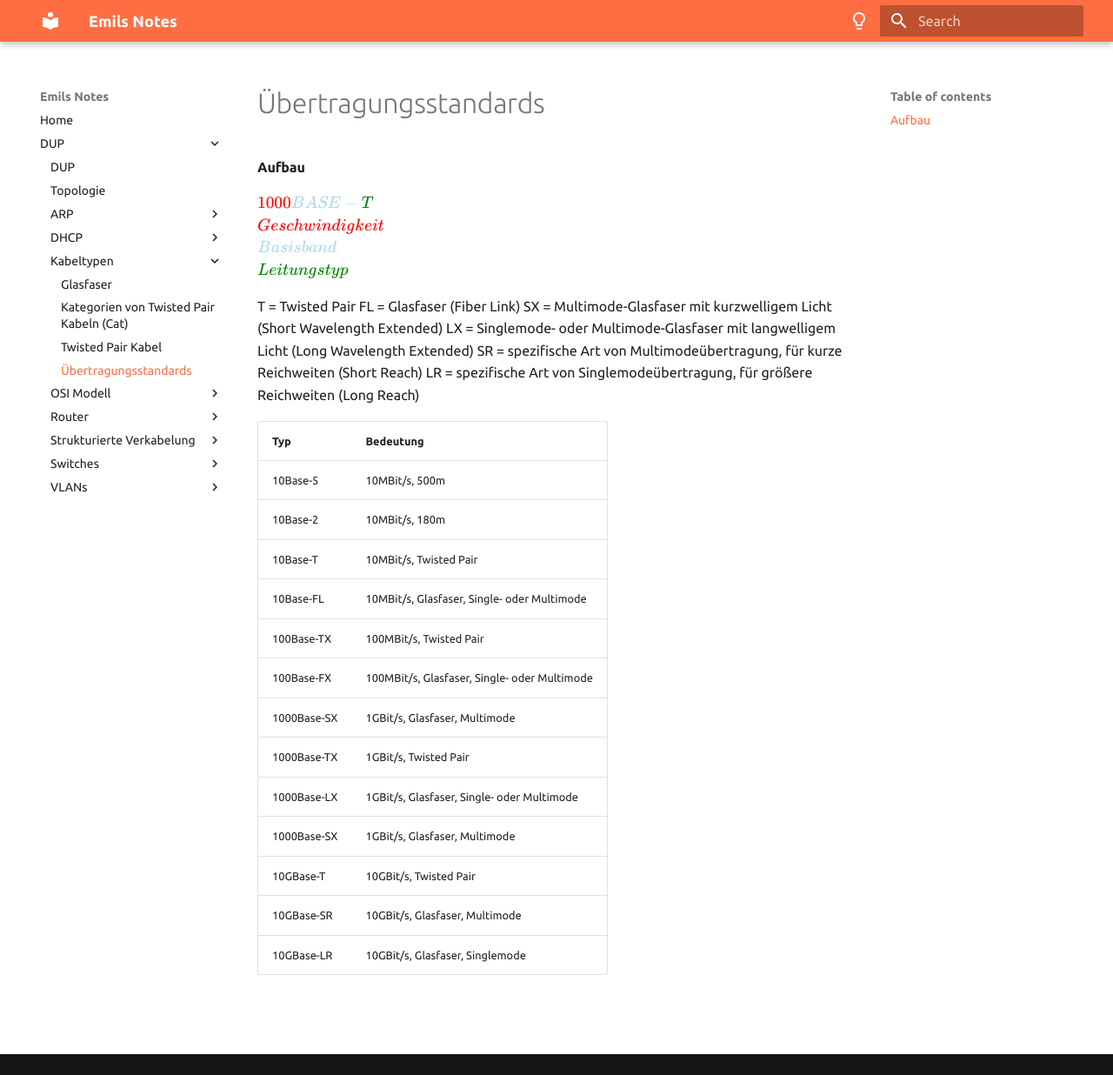
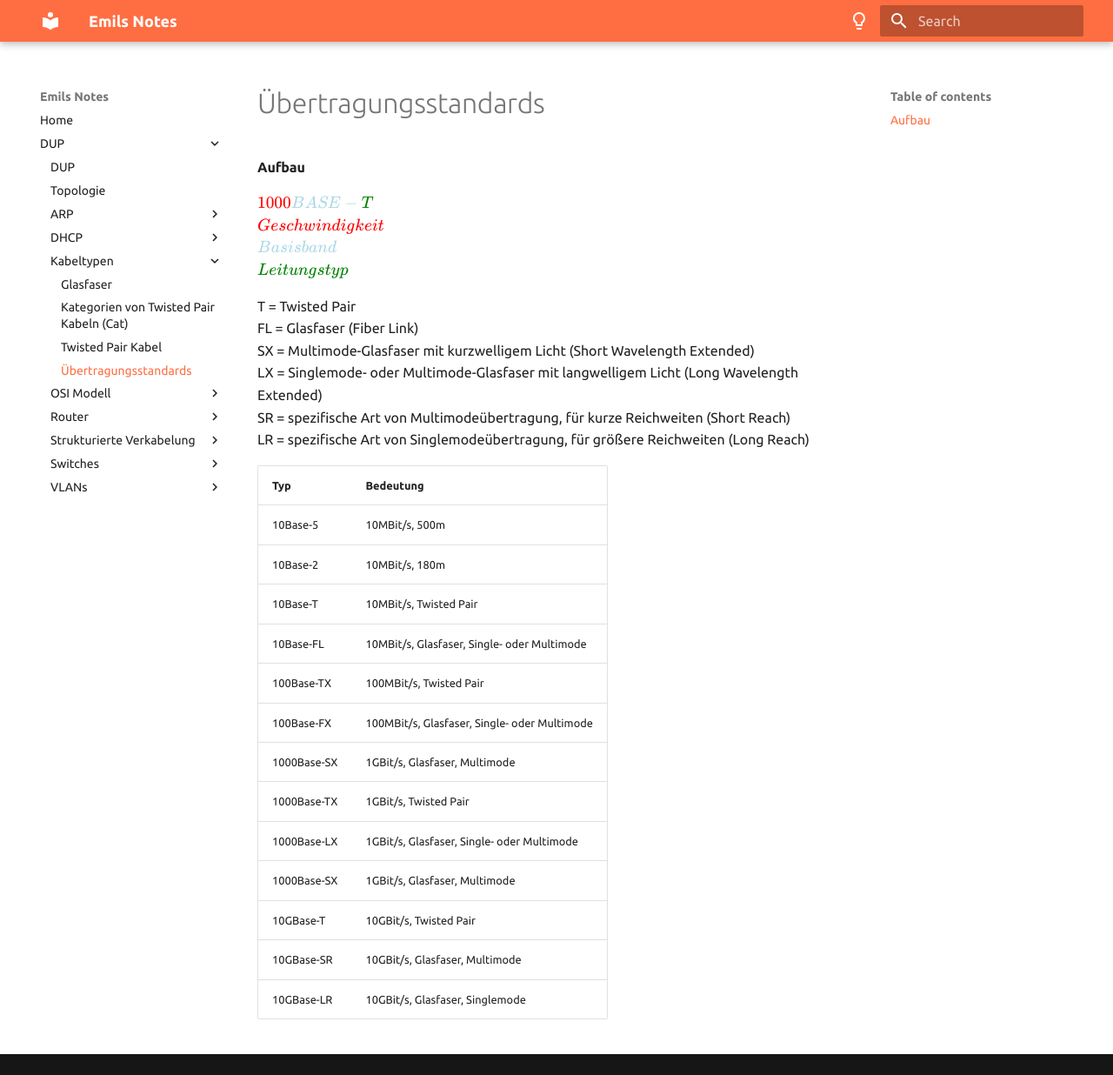
Before and after one commit to CodingEmil/ObsidianShared, an MkDocs documentation site: the page built from docs/DUP/Kabeltypen/Übertragungsstandards.md, in a window 1280 px wide and 1236 px high. Shown: the whole window at 87% size. Built offline with MkDocs 1.6.1 and Material for MkDocs 9.7.7, drawn with Linux system fonts in a browser that asks for light colours.

```diff
--- a/docs/DUP/Kabeltypen/Übertragungsstandards.md
+++ b/docs/DUP/Kabeltypen/Übertragungsstandards.md
@@ -4,11 +4,11 @@ $\color{red}Geschwindigkeit$ <br>
 $\color{lightblue}Basisband$ <br>
 $\color{green}Leitungstyp$ <br>
 
-T = Twisted Pair
-FL = Glasfaser (Fiber Link)
-SX = Multimode-Glasfaser mit kurzwelligem Licht (Short Wavelength Extended)
-LX = Singlemode- oder Multimode-Glasfaser mit langwelligem Licht (Long Wavelength Extended)
-SR = spezifische Art von Multimodeübertragung, für kurze Reichweiten (Short Reach)
+T = Twisted Pair <br>
+FL = Glasfaser (Fiber Link) <br>
+SX = Multimode-Glasfaser mit kurzwelligem Licht (Short Wavelength Extended) <br>
+LX = Singlemode- oder Multimode-Glasfaser mit langwelligem Licht (Long Wavelength Extended) <br>
+SR = spezifische Art von Multimodeübertragung, für kurze Reichweiten (Short Reach) <br>
 LR = spezifische Art von Singlemodeübertragung, für größere Reichweiten (Long Reach)
 
 | Typ         | Bedeutung                                    |
```
